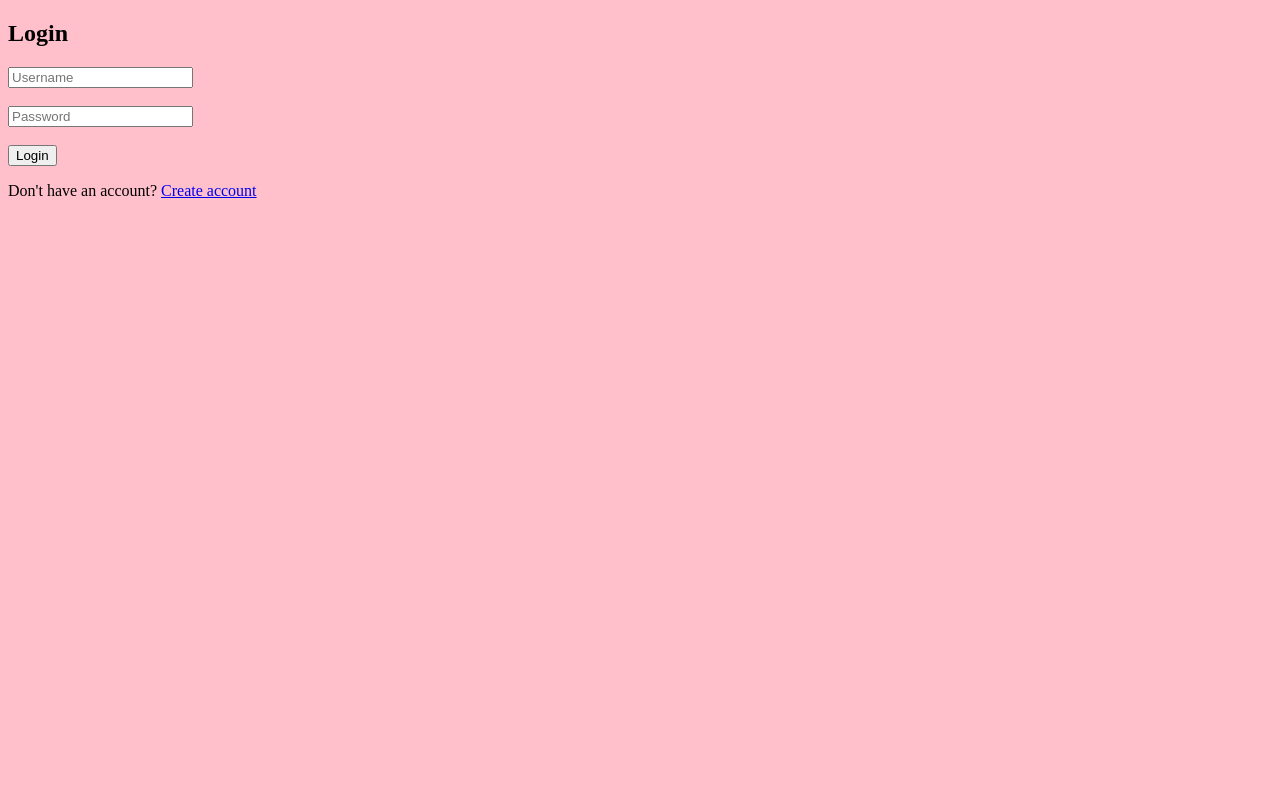
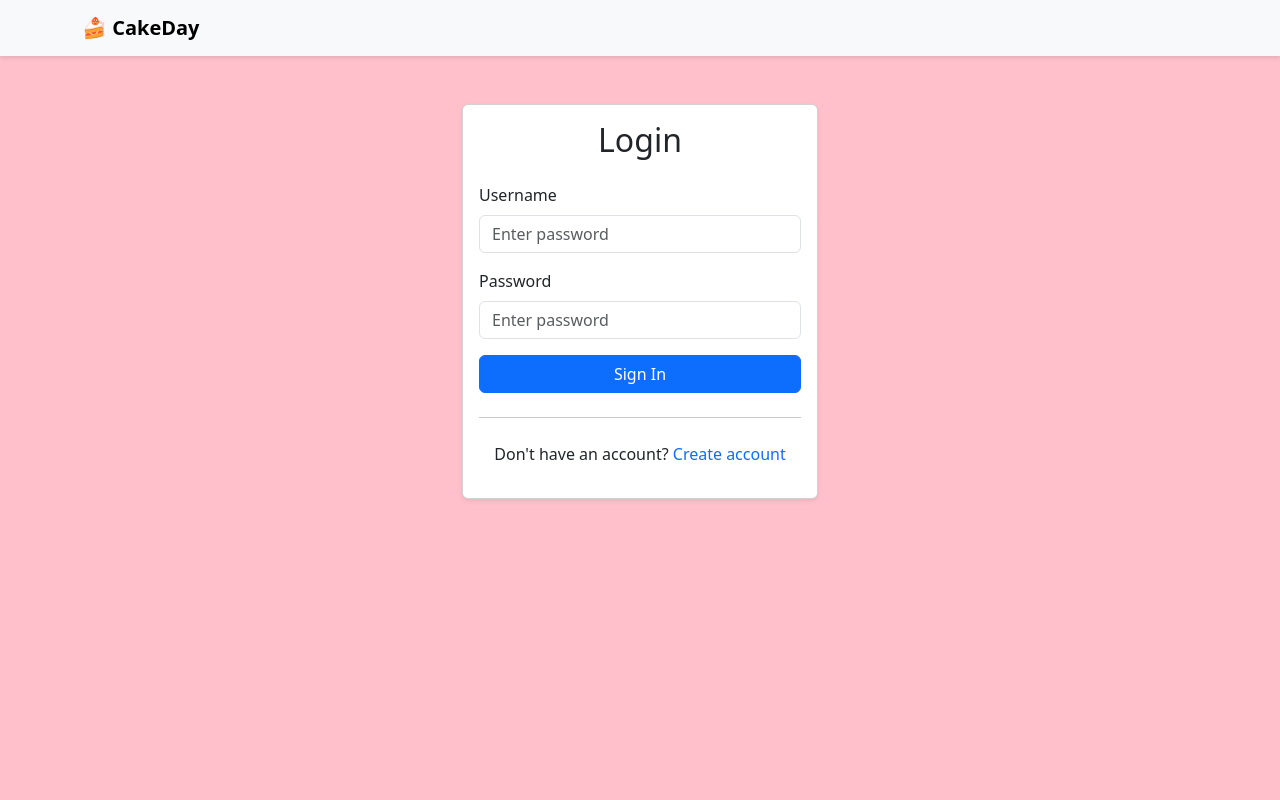
Before and after one commit to Tenebr1sm/SocialLifeApp-3340, a Django app: template accounts/templates/registration/login.html in a window 1280 px wide. Run offline with Django 3.2, Linux system fonts and the light colour scheme; the template is opened without the code that fills it, so the values that code supplies are empty.

Commit message:
login,register,base,home html changes

```diff
--- a/CakeDay/urls.py
+++ b/CakeDay/urls.py
@@ -4,4 +4,5 @@ from django.urls import path, include
 urlpatterns = [
     path('admin/', admin.site.urls),
     path('', include('accounts.urls')),
+
 ]
--- a/accounts/templates/base.html
+++ b/accounts/templates/base.html
@@ -1,11 +1,52 @@
 <!DOCTYPE html>
-<html>
+<html lang="en">
 <head>
+    <meta charset="UTF-8">
+    <meta name="viewport" content="width=device-width, initial-scale=1">
     <title>CakeDay</title>
+    <link href="https://cdn.jsdelivr.net/npm/bootstrap@5.3.0/dist/css/bootstrap.min.css" rel="stylesheet">
+
+    <style>
+        body {
+            background-color: pink; /* Your chosen color */
+            min-height: 100vh;
+        }
+        .navbar {
+            box-shadow: 0 2px 4px rgba(0,0,0,.1); /* Adds a subtle shadow under nav */
+        }
+    </style>
 </head>
-<body style="background-color: pink; color: black;" >
+<body>
 
-{% block content %}{% endblock %}
+    <nav class="navbar navbar-expand-lg navbar-light bg-light mb-4">
+      <div class="container">
+        <a class="navbar-brand fw-bold" href="/">🍰 CakeDay</a>
+
+        <button class="navbar-toggler" type="button" data-bs-toggle="collapse" data-bs-target="#navbarNav">
+          <span class="navbar-toggler-icon"></span>
+        </button>
+
+        <div class="collapse navbar-collapse" id="navbarNav">
+          <ul class="navbar-nav ms-auto">
+
+            {% if user.is_authenticated %}
+                <li class="nav-item">
+                    <span class="nav-link">Hello, {{ user.username }}!</span>
+                </li>
+                <li class="nav-item">
+                    <a class="nav-link" href="#">Logout</a>
+                </li>
+            {% endif %}
+
+          </ul>
+        </div>
+      </div>
+    </nav>
+
+    {% block content %}
+    {% endblock %}
+
+    <script src="https://cdn.jsdelivr.net/npm/bootstrap@5.3.0/dist/js/bootstrap.bundle.min.js"></script>
 
 </body>
 </html>
--- a/accounts/templates/registration/login.html
+++ b/accounts/templates/registration/login.html
@@ -1,26 +1,49 @@
 {% extends "base.html" %}
 
 {% block content %}
-<h2>Login</h2>
+<div class="container mt-5">
+  <div class="row justify-content-center">
+    <div class="col-md-6 col-lg-4">
+
+      <div class="card shadow-sm">
+        <div class="card-body">
+          <h2 class="card-title text-center mb-4">Login</h2>
 
           {% if messages %}
             {% for message in messages %}
+              <div class="alert alert-danger" role="alert">
                 {{ message }}
+              </div>
             {% endfor %}
           {% endif %}
 
           <form method="POST">
             {% csrf_token %}
-    <input type="text" name="username" placeholder="Username">
-    <br><br>
-    <input type="password" name="password" placeholder="Password">
-    <br><br>
-    <button type="submit">Login</button>
+
+            <div class="mb-3">
+              <label for="id_username" class="form-label">Username</label>
+              <input type="text" name="username" class="form-control" id="id_username" placeholder="Enter password">
+            </div>
+
+            <div class="mb-3">
+              <label for="id_password" class="form-label">Password</label>
+              <input type="password" name="password" class="form-control" id="id_password" placeholder="Enter password">
+            </div>
+
+            <div class="d-grid gap-2">
+              <button type="submit" class="btn btn-primary">Sign In</button>
+            </div>
           </form>
 
-<p>
-  Don't have an account?
-  <a href="{% url 'register' %}">Create account</a>
+          <hr class="my-4">
+
+          <p class="text-center">
+            Don't have an account? <a href="{% url 'register' %}" class="text-decoration-none">Create account</a>
           </p>
 
+        </div>
+      </div>
+      </div>
+  </div>
+</div>
 {% endblock %}
```
Also changed, not shown: accounts/templates/registration/register.html (+36 -14 lines), .myvirt/pyvenv.cfg (added), 13 other files. Lines whose indentation alone changed are shown as unchanged.
